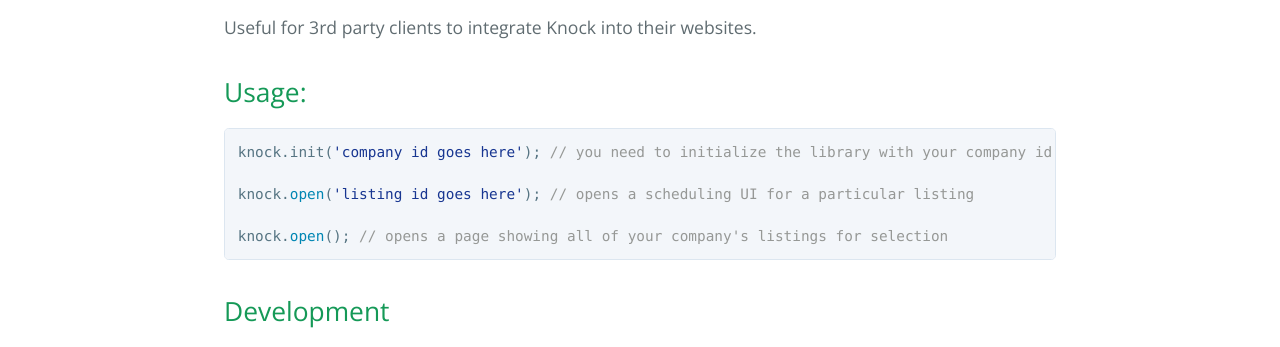
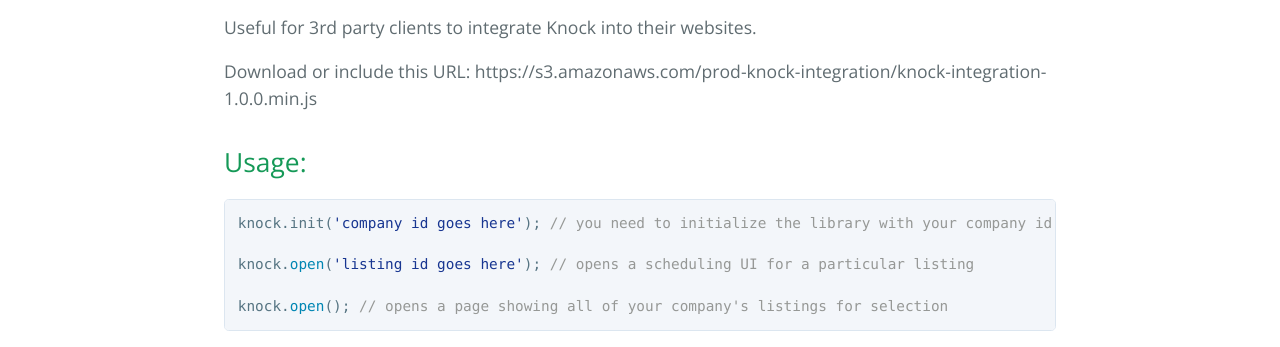
Before and after one commit to knockrentals/WebIntegration, a plain HTML site: page index.html in a window 1280 px wide. Shown: the part 424-771 px from the top of the page. Drawn offline with nearby package versions, Linux system fonts and the light colour scheme.

Commit message:
Update index.html

```diff
--- a/index.html
+++ b/index.html
@@ -23,6 +23,7 @@
 <a id="knock-web-integration-library" class="anchor" href="#knock-web-integration-library" aria-hidden="true"><span class="octicon octicon-link"></span></a>Knock Web Integration Library</h1>
 
 <p>Useful for 3rd party clients to integrate Knock into their websites.</p>
+<p>Download or include this URL: https://s3.amazonaws.com/prod-knock-integration/knock-integration-1.0.0.min.js</p>
 
 <h2>
 <a id="usage" class="anchor" href="#usage" aria-hidden="true"><span class="octicon octicon-link"></span></a>Usage:</h2>
```
